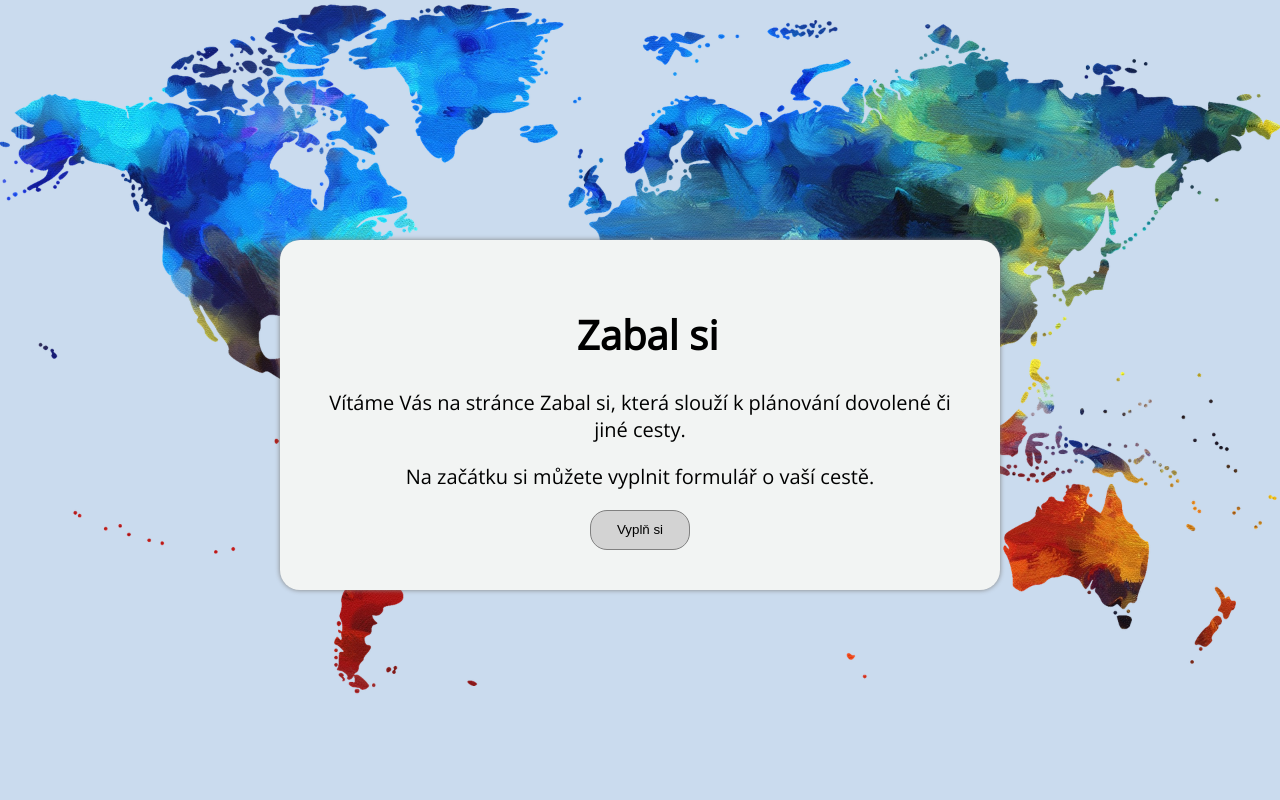
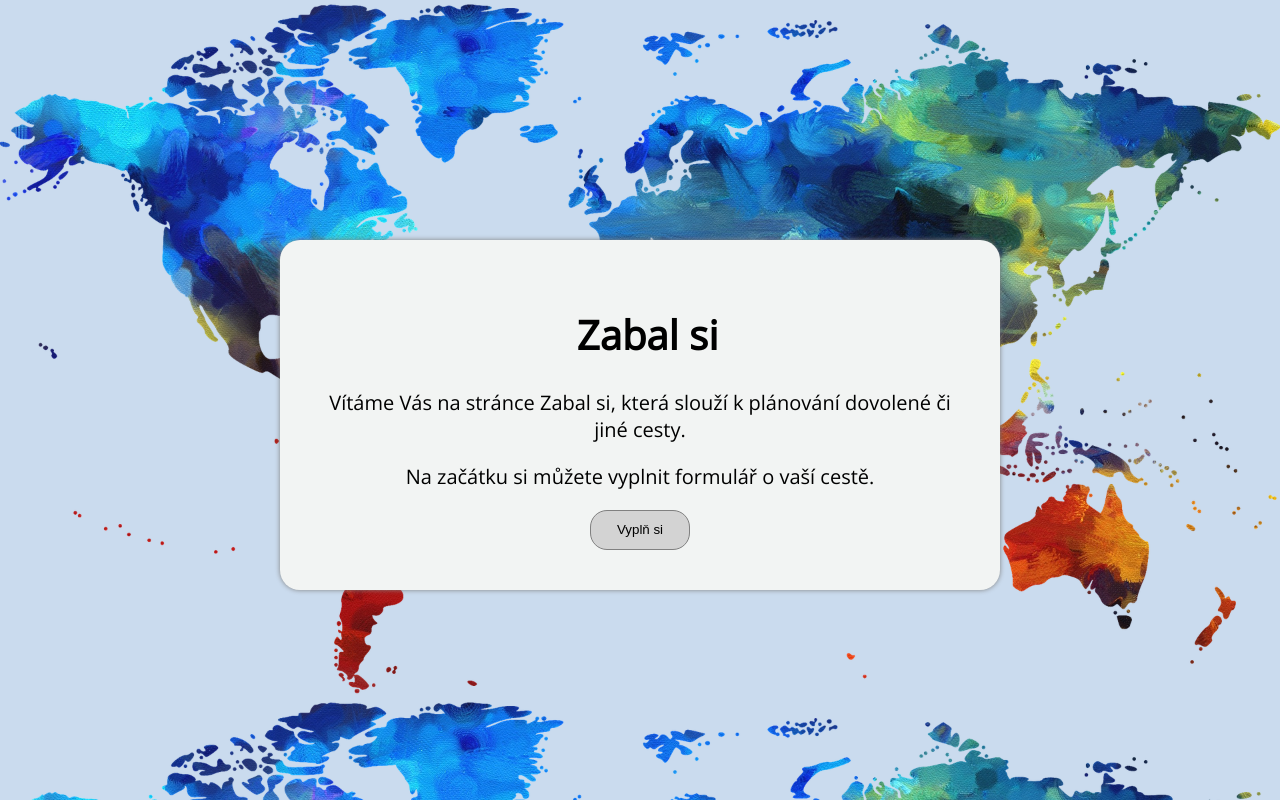
Before and after one commit to pavlinap1/DA-web-Zabal-si, a React app: page / in a window 1280 px wide. Built offline with nearby package versions, Linux system fonts and the light colour scheme.

Commit message:
Mapa zůstává při scroll

```diff
--- a/src/style.css
+++ b/src/style.css
@@ -14,7 +14,9 @@ body {
   margin: 0;
   background-size: 100%;
   background-position: center top;
-  background-repeat: no-repeat;
+  background-repeat: repeat;
+  background-attachment: fixed;
+  overflow: scroll;
 }
 
 img {
```
